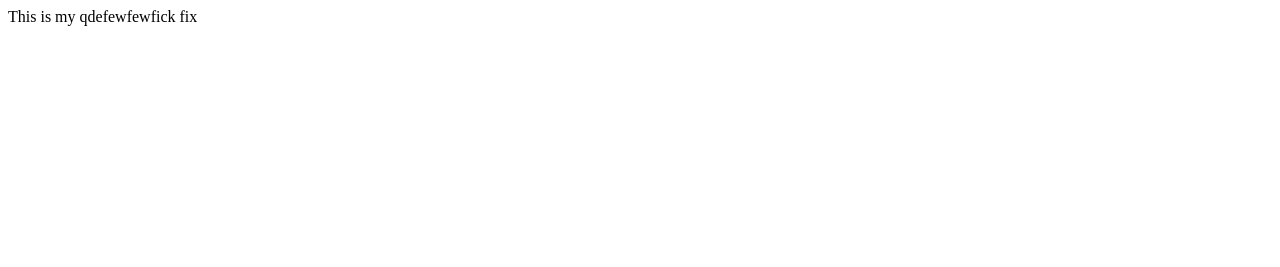
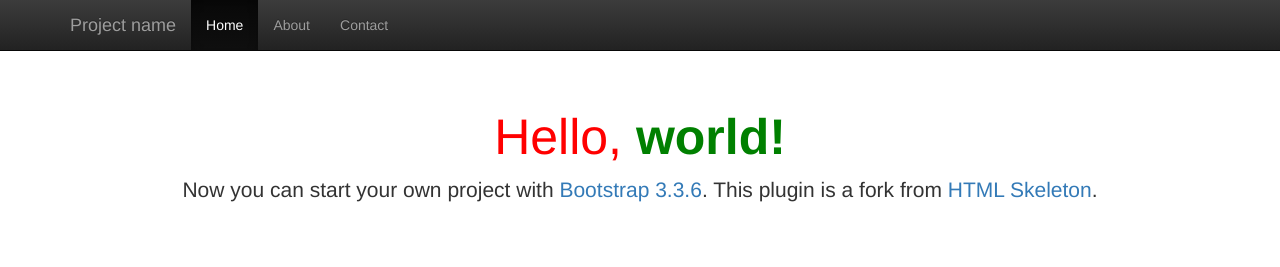
Before and after one commit to komauros/git-project, a plain HTML site: page index.html in a window 1280 px wide. Drawn offline with nearby package versions, Linux system fonts and the light colour scheme.

Commit message:
dodan less

```diff
--- a/index.html
+++ b/index.html
@@ -1 +1,54 @@
-This is my qdefewfewfick fix
+<!DOCTYPE html>
+<html lang="">
+<head>
+    <meta charset="UTF-8">
+    <meta name="viewport" content="width=device-width, initial-scale=1.0">
+    <meta name="description" content="">
+    <meta name="author" content="">
+    <title>Starter Template for Bootstrap 3.3.6</title>
+    <link rel="shortcut icon" href="">
+    <link rel="stylesheet" href="https://maxcdn.bootstrapcdn.com/bootstrap/3.3.6/css/bootstrap.min.css">
+    <link rel="stylesheet" href="https://maxcdn.bootstrapcdn.com/bootstrap/3.3.6/css/bootstrap-theme.min.css">
+    <link rel="stylesheet" href="style.css">
+    <style>body{padding-top:50px;}.starter-template{padding:40px 15px;text-align:center;}</style>
+
+    <!--[if IE]>
+        <script src="https://cdnjs.cloudflare.com/ajax/libs/html5shiv/3.7.3/html5shiv.min.js"></script>
+        <script src="https://cdnjs.cloudflare.com/ajax/libs/respond.js/1.4.2/respond.min.js"></script>
+    <![endif]-->
+</head>
+
+<body>
+    <nav class="navbar navbar-inverse navbar-fixed-top" role="navigation">
+        <div class="container">
+            <div class="navbar-header">
+                <button type="button" class="navbar-toggle" data-toggle="collapse" data-target=".navbar-collapse">
+                    <span class="sr-only">Toggle navigation</span>
+                    <span class="icon-bar"></span>
+                    <span class="icon-bar"></span>
+                    <span class="icon-bar"></span>
+                </button>
+                <a class="navbar-brand" href="#">Project name</a>
+            </div>
+
+            <div class="collapse navbar-collapse">
+                <ul class="nav navbar-nav">
+                    <li class="active"><a href="#">Home</a></li>
+                    <li><a href="#about">About</a></li>
+                    <li><a href="#contact">Contact</a></li>
+                </ul>
+            </div><!--.nav-collapse -->
+        </div>
+    </nav>
+
+    <div class="container">
+        <div class="starter-template">
+            <h1>Hello, <strong>world!</strong></h1>
+            <p class="lead">Now you can start your own project with <a target="_blank" href="http://getbootstrap.com/">Bootstrap 3.3.6</a>. This plugin is a fork from <a href="https://github.com/le717/brackets-html-skeleton#readme">HTML Skeleton</a>.</p>
+        </div>
+    </div>
+
+    <script src="https://ajax.googleapis.com/ajax/libs/jquery/1.11.3/jquery.min.js"></script>
+    <script src="https://maxcdn.bootstrapcdn.com/bootstrap/3.3.6/js/bootstrap.min.js"></script>
+</body>
+</html>
--- /dev/null
+++ b/style.less
@@ -0,0 +1,12 @@
+
+.starter-template{
+    h1{
+    font-size:50px;
+    color:red;
+
+    > strong{
+        color:green;
+    }
+
+    }
+}
```
Also changed, not shown: style.css (added).
